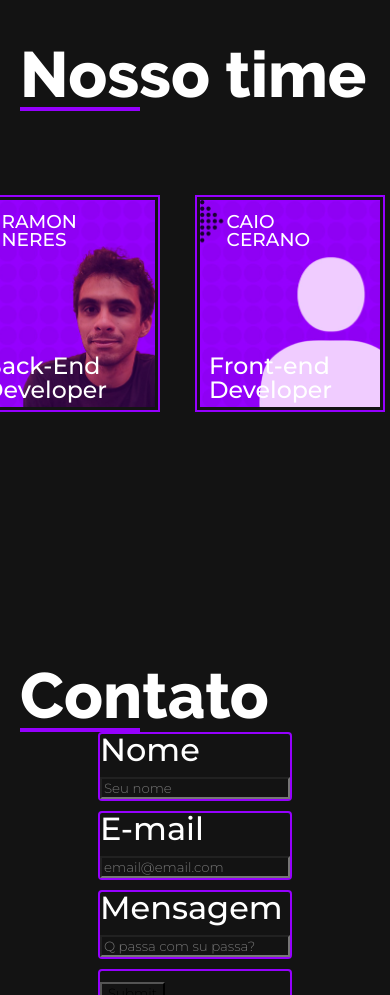
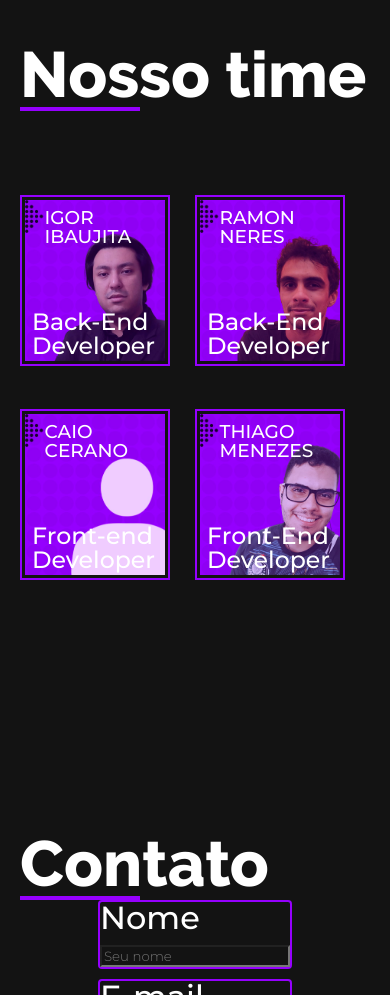
Before and after one commit to iuri-naturesa/yey-company, a plain HTML site: page index.html in a window 390 px wide. Shown: the part 1447-2442 px from the top of the page. Drawn offline with Linux system fonts and the light colour scheme.

Commit message:
responsivo nosso time

```diff
--- a/main/time.css
+++ b/main/time.css
@@ -63,13 +63,6 @@
   }
 }
 @media (max-width: 480px) {
-  .time-conteudo {
-    display: flex;
-    flex: 10 0 auto;
-    width: 900px;
-    flex-wrap: nowrap;
-    overflow-x: scroll;
-  }
   .time-fotos h4 {
     font-size: 1.6vh;
     max-width: 9ch;
```
